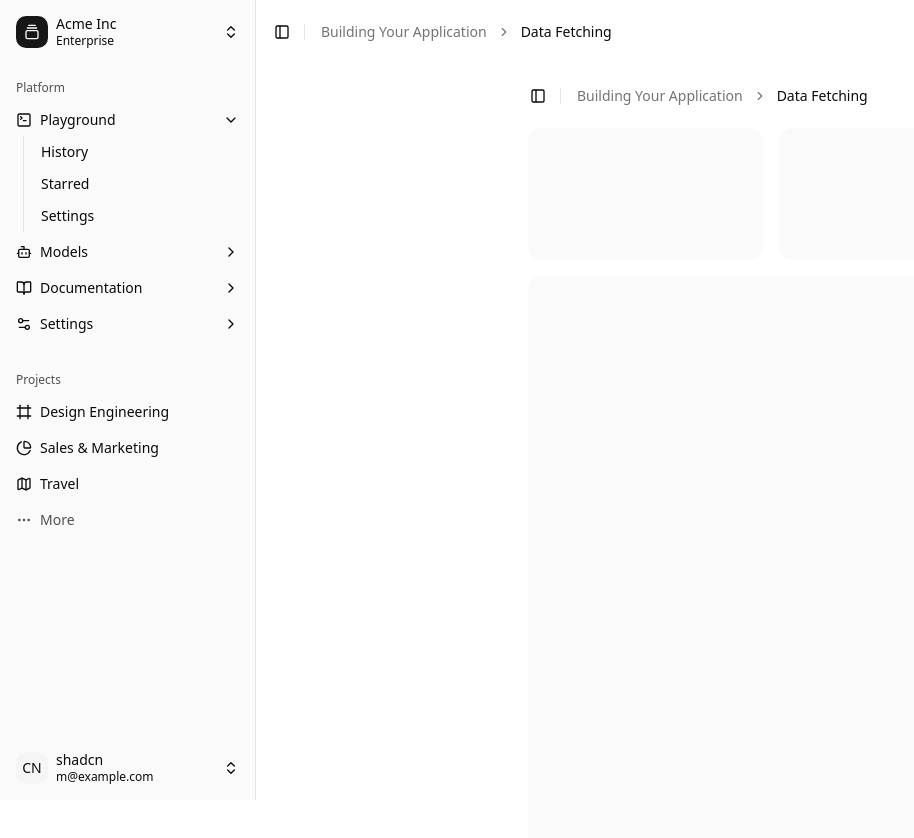
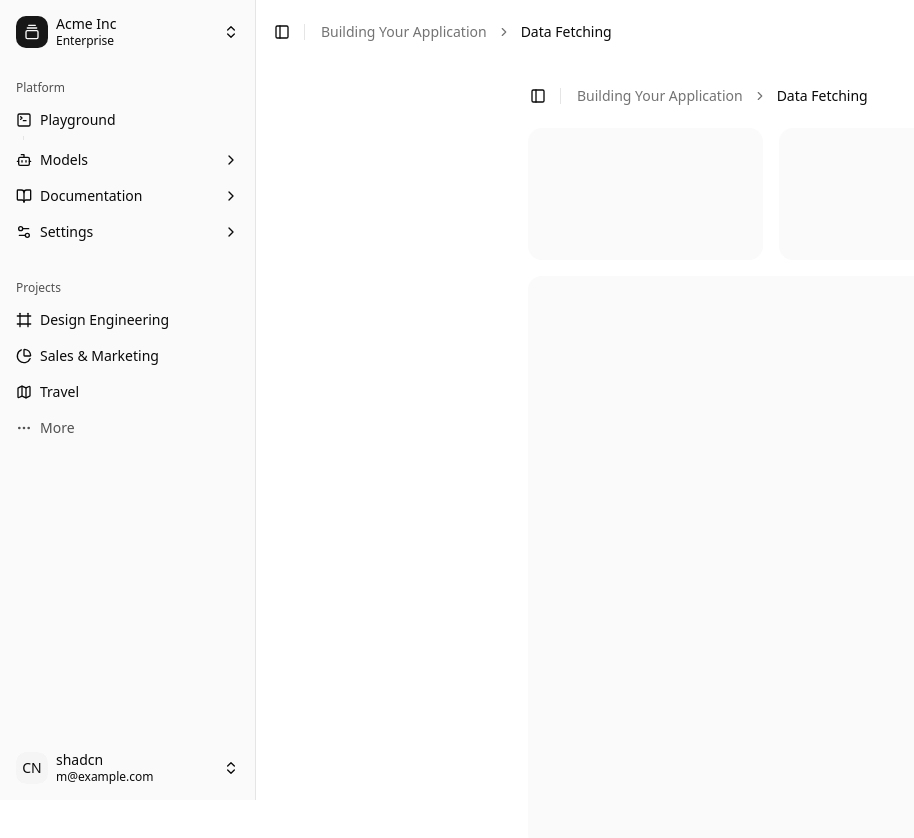
Before and after one commit to sushant09112004/forntend, a Next.js app: page /dashboard in a window 1280 px wide. Shown: the top 838 px of the page, without its empty margins (0-914 px from the left). Built offline with nearby package versions, Linux system fonts and the light colour scheme.

Commit message:
chnages in navbar ui

```diff
--- a/src/components/app-sidebar.jsx
+++ b/src/components/app-sidebar.jsx
@@ -56,20 +56,20 @@ const data = {
       url: "#",
       icon: SquareTerminal,
       isActive: true,
-      items: [
-        {
-          title: "History",
-          url: "#",
-        },
-        {
-          title: "Starred",
-          url: "#",
-        },
-        {
-          title: "Settings",
-          url: "#",
-        },
-      ],
+      // items: [
+      //   {
+      //     title: "History",
+      //     url: "#",
+      //   },
+      //   {
+      //     title: "Starred",
+      //     url: "#",
+      //   },
+      //   {
+      //     title: "Settings",
+      //     url: "#",
+      //   },
+      // ],
     },
     {
       title: "Models",
--- a/src/components/nav-main.jsx
+++ b/src/components/nav-main.jsx
@@ -36,8 +36,11 @@ export function NavMain({
                 <SidebarMenuButton tooltip={item.title}>
                   {item.icon && <item.icon />}
                   <span>{item.title}</span>
-                  <ChevronRight
+                  {item.items?.length > 0 && (
+                   <ChevronRight
                     className="ml-auto transition-transform duration-200 group-data-[state=open]/collapsible:rotate-90" />
+                  )}
+
                 </SidebarMenuButton>
               </CollapsibleTrigger>
               <CollapsibleContent>
```
